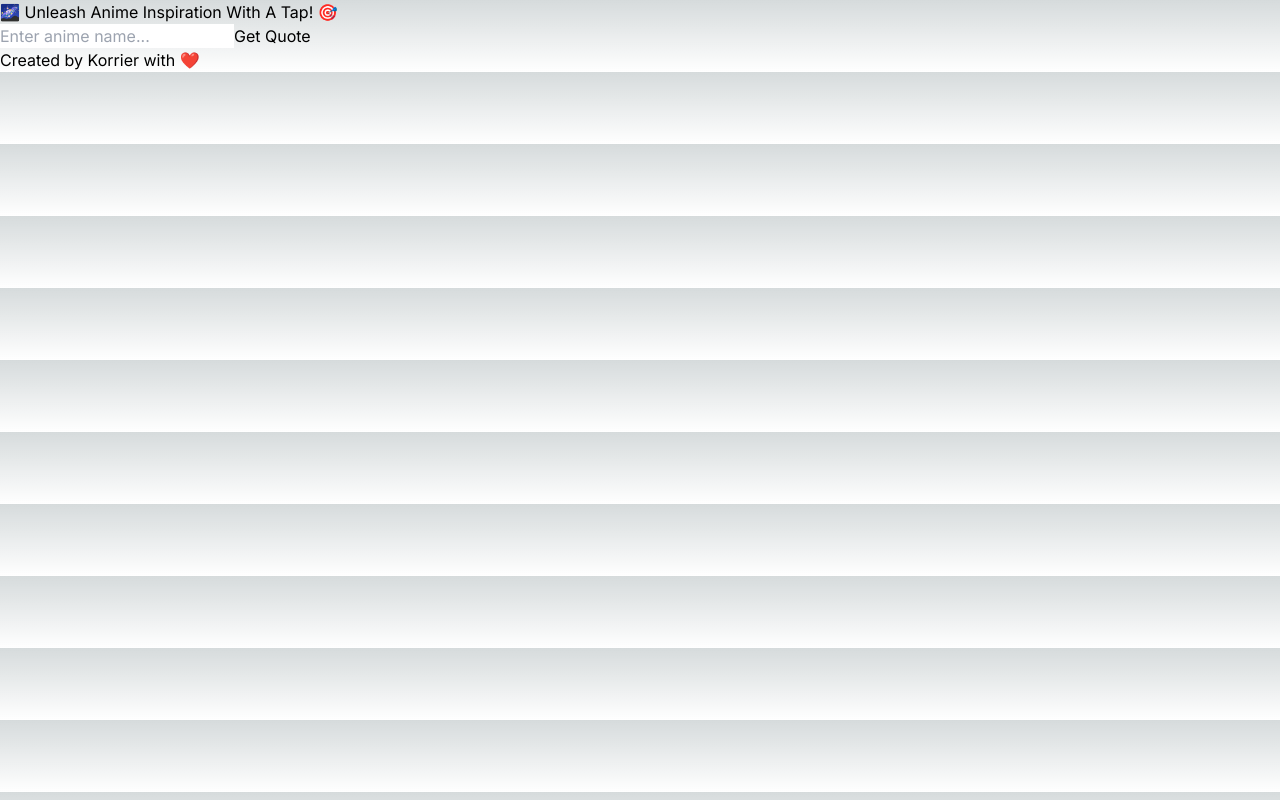
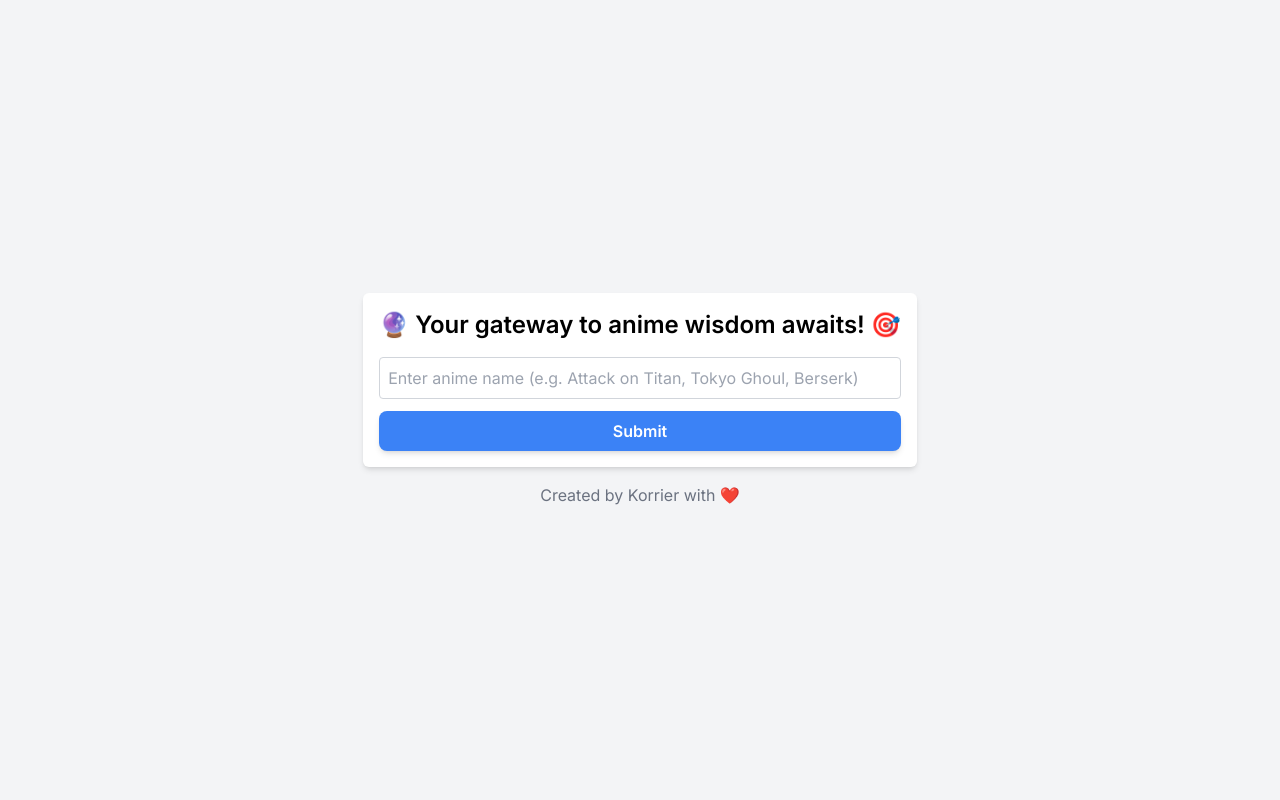
Before and after one commit to k-brn/anime-quote-generator-next, a Next.js app: page / in a window 1280 px wide. Built offline with nearby package versions, Linux system fonts and the light colour scheme.

Commit message:
Update the page displaying quotes from the anime API

```diff
--- a/src/app/page.tsx
+++ b/src/app/page.tsx
@@ -1,30 +1,40 @@
 "use client";
+import { useRouter } from "next/navigation";
+import { FormEvent, useState } from "react";
 
-import { useState, FormEvent } from "react";
-import { useRouter } from "next/navigation";
 export default function Home() {
-  const [inputVal, setInputVal] = useState("");
+  const [value, setValue] = useState("");
   const { push } = useRouter();
+
   const handleSubmit = (event: FormEvent) => {
     event.preventDefault();
-    push(`/qoute/${inputVal}`);
+    push(`/qoute/${value}`);
   };
   return (
-    <div>
-      <div>
-        <h1>🌌 Unleash Anime Inspiration With A Tap! 🎯</h1>
+    <div className="min-h-screen flex flex-col items-center justify-center bg-gray-100">
+      <div className="p-4 shadow-md bg-white rounded-md">
+        <h1 className="text-2xl font-semibold mb-4 text-black">
+          🔮 Your gateway to anime wisdom awaits! 🎯
+        </h1>
+        <form onSubmit={handleSubmit} className="space-y-3">
+          <input
+            type="text"
+            value={value}
+            onChange={(e) => setValue(e.target.value)}
+            className="w-full p-2 border border-gray-300 rounded text-black"
+            placeholder="Enter anime name (e.g. Attack on Titan, Tokyo Ghoul, Berserk)"
+          />
+          <button
+            type="submit"
+            className="w-full py-2 px-4 bg-blue-500 hover:bg-blue-600 text-white font-semibold rounded-lg shadow-md focus:outline-none focus:ring-2 focus:ring-blue-400 focus:ring-opacity-75"
+          >
+            Submit
+          </button>
+        </form>
       </div>
-      <form onSubmit={handleSubmit}>
-        <input
-          type="text"
-          placeholder="Enter anime name..."
-          value={inputVal}
-          className="text-black"
-          onChange={(e) => setInputVal(e.target.value)}
-        />
-        <button type="submit">Get Quote</button>
-      </form>
-      <p>Created by Korrier with ❤️</p>
+      <footer className="text-center text-gray-500 mt-4">
+        Created by Korrier with ❤️
+      </footer>
     </div>
   );
 }
--- a/src/app/qoute/[name]/page.tsx
+++ b/src/app/qoute/[name]/page.tsx
@@ -1,12 +1,33 @@
+const getQoute = async (name: string) => {
+  const res = await fetch(
+    `https://animechan.xyz/api/random/anime?title=${name}`
+  );
+  return res.json();
+};
+
 interface Params {
   params: { name: string };
 }
 
-export default function Page({ params }: Params) {
+async function Quote({ params }: Params) {
+  const quoteData = await getQoute(params.name);
+  const anime = quoteData?.anime;
+  const quote = quoteData?.quote;
+  const character = quoteData?.character;
+
   return (
-    <main className="flex min-h-screen flex-col items-center">
-      {" "}
-      {params.name}
-    </main>
+    <div className="min-h-screen flex flex-col items-center justify-center bg-gray-100">
+      <div className="w-[544px] p-4 shadow-md bg-white rounded-md">
+        <p className="text-black md:text-xl my-4">
+          <span className="font-bold">"{quote}"</span>
+          <br />
+          <span className="block text-center">
+            - {character} ({anime})
+          </span>
+        </p>
+      </div>
+    </div>
   );
 }
+
+export default Quote;
```
